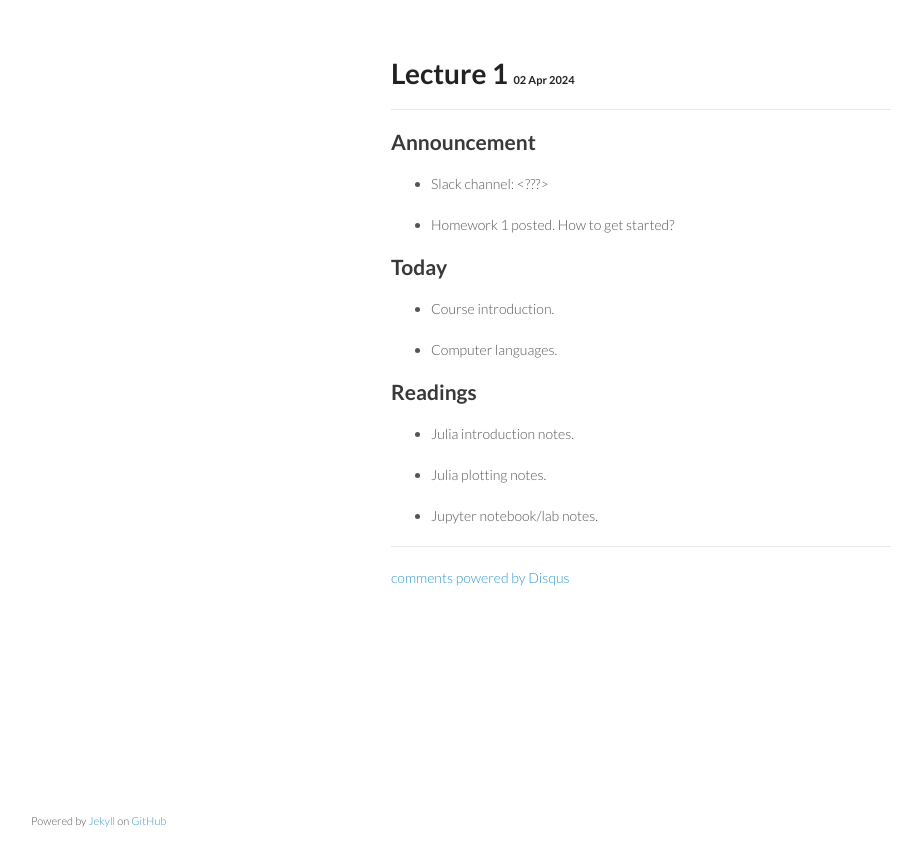
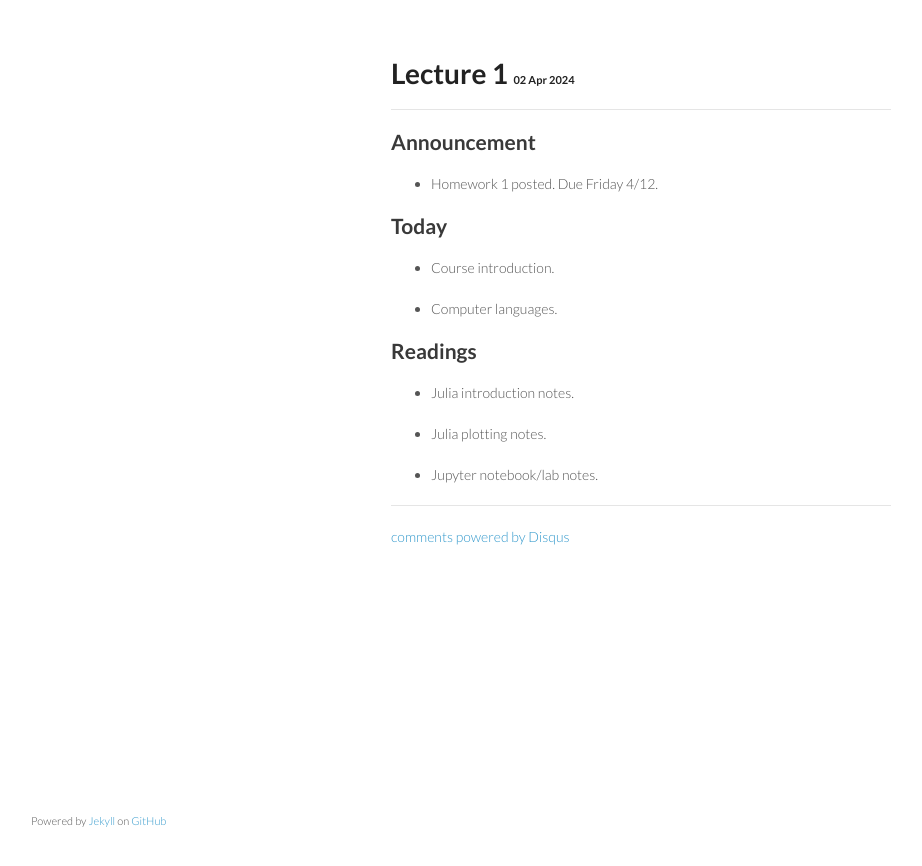
Before and after one commit to ucla-biostat-257/2024spring, a Jekyll site: the page built from _posts/2024-04-02-week1-day1.md, in a window 1280 px wide. Shown: the top 866 px of the page, without its empty margins (179-1101 px from the left). Built offline with Jekyll 4.4.1, drawn with Linux system fonts in a browser that asks for light colours; comment, search, counter and statistics services are not loaded.

Commit message:
post HW1

```diff
--- a/_posts/2024-04-02-week1-day1.md
+++ b/_posts/2024-04-02-week1-day1.md
@@ -6,9 +6,7 @@ category: biostat257spring2024
 
 ## Announcement
 
-* Slack channel: <???>
-
-* Homework 1 posted. How to get started?
+* Homework 1 posted. Due Friday 4/12.
 
 ## Today
 
```
